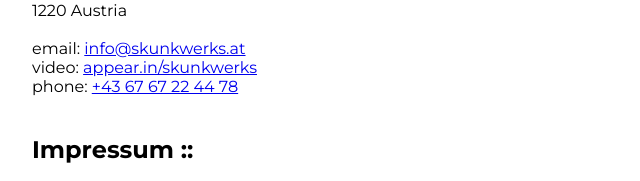
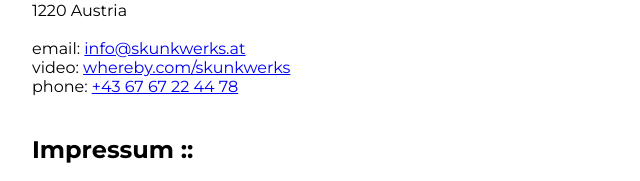
Before and after one commit to skunkwerks/skunkwerks, a website: page public/index.html in a window 1280 px wide. Shown: the part 480-661 px from the top of the page, 188-828 px from the left. Drawn offline with Linux system fonts and the light colour scheme.

Commit message:
update video url

```diff
--- a/public/index.html
+++ b/public/index.html
@@ -109,7 +109,7 @@
 1220 Austria
 
 email: <a href="mailto:info@skunkwerks.at" rel="noreferrer">info@skunkwerks.at</a>
-video: <a href="https://appear.in/skunkwerks" rel="noreferrer">appear.in/skunkwerks</a>
+video: <a href="https://whereby.com/skunkwerks" rel="noreferrer">whereby.com/skunkwerks</a>
 phone: <a href="tel:+436767224478" rel="noreferrer">+43 67 67 22 44 78</a>
 
 </pre>
```
